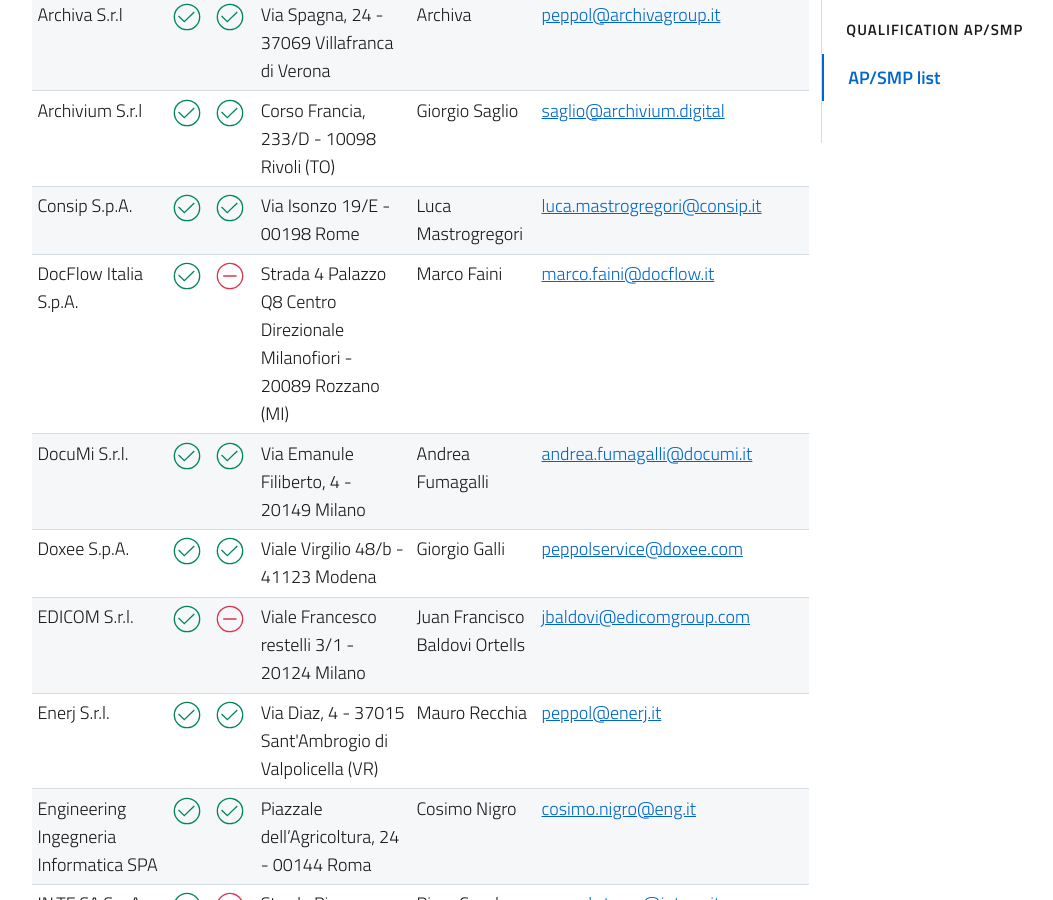
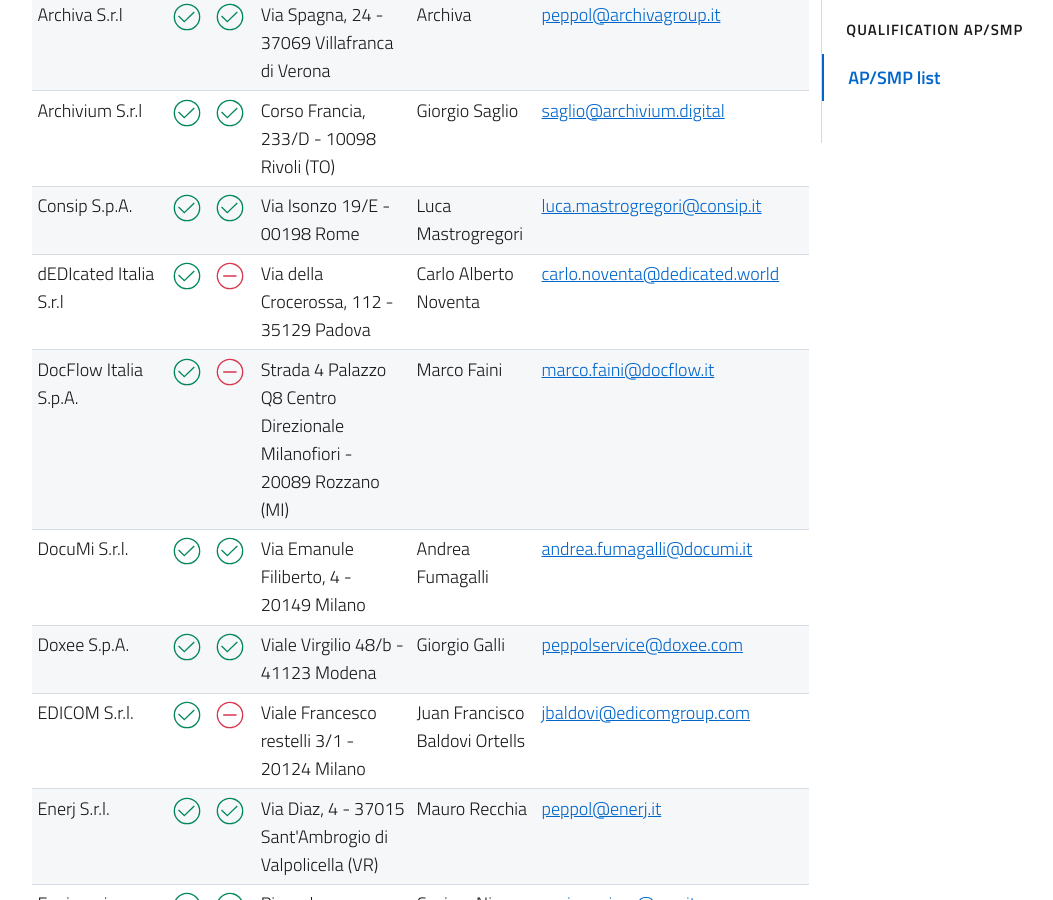
Before and after one commit to realeroberto/peppol.agid.gov.it, a Jekyll site: the page built from en/qualification-ap-smp/ap-smp-list.md, in a window 1280 px wide and 900 px high, scrolled down 661 px. Shown: the whole window, without its empty margins (22-1075 px from the left). Built offline with Jekyll 4.4.1, drawn with Linux system fonts in a browser that asks for light colours; comment, search, counter and statistics services are not loaded; some of the changed text lies outside the part shown.

Commit message:
Update ap-smp-list.yml

```diff
--- a/_data/ap-smp-list.yml
+++ b/_data/ap-smp-list.yml
@@ -29,6 +29,12 @@
   registered_office: Via Isonzo 19/E - 00198 Rome
   contact_point: Luca Mastrogregori
   contact_info: luca.mastrogregori@consip.it
+- business_name: dEDIcated Italia S.r.l
+  ap: true
+  smp: false
+  registered_office: Via della Crocerossa, 112 - 35129 Padova
+  contact_point: Carlo Alberto Noventa
+  contact_info: carlo.noventa@dedicated.world
 - business_name: DocFlow Italia S.p.A.
   ap: true
   smp: false
```
Also changed, not shown: en/qualification-ap-smp/ap-smp-list.md (+1 -1 lines), it/qualificazione-ap-smp/elenco-ap-smp.md (+1 -1 lines).
